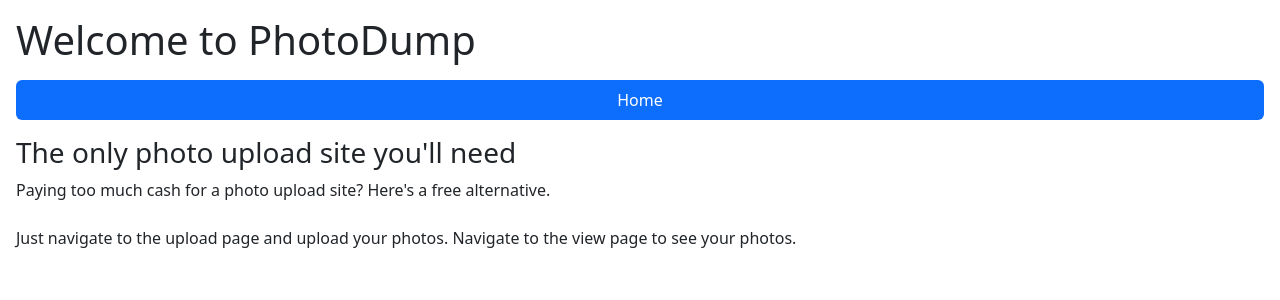
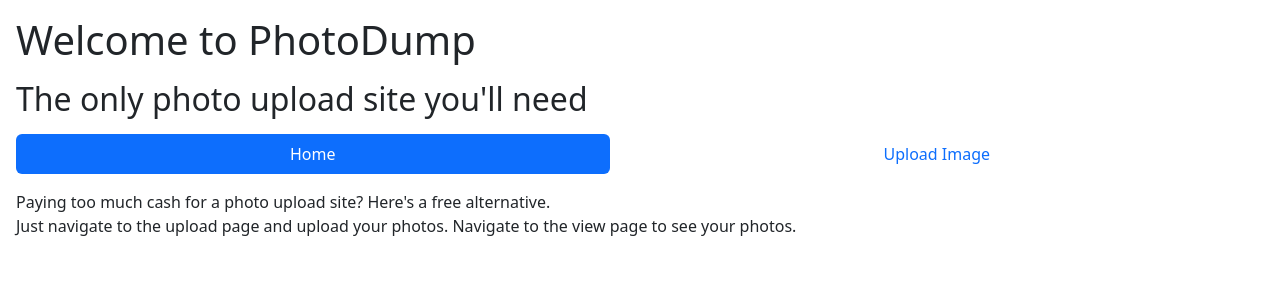
Before and after one commit to dmcet/photo-dump-frontend, a React (Vite) app: page / in a window 1280 px wide. Shown: the top 300 px of the page. Built offline with nearby package versions, Linux system fonts and the light colour scheme.

Commit message:
Add file selector

```diff
--- a/src/App.tsx
+++ b/src/App.tsx
@@ -1,5 +1,6 @@
-import {HomePage} from "./pages/HomePage.tsx";
+import HomePage from "./pages/HomePage.tsx";
 import {BrowserRouter, NavLink, Routes, Route} from "react-router-dom";
+import UploadImagePage from "./pages/UploadImagePage.tsx";
 
 const Page = {
     Home: 'Home',
@@ -11,6 +12,10 @@ const AppRoutes = {
     Home: {
         path: '/',
         component: HomePage
+    },
+    UploadImage: {
+        path: '/upload',
+        component: UploadImagePage
     }
 } as const;
 
@@ -20,25 +25,25 @@ export default function App() {
     return (
         <BrowserRouter>
             <h1 className="m-3">Welcome to PhotoDump</h1>
+            <h2 className="m-3">The only photo upload site you'll need</h2>
 
             <nav className="nav nav-pills nav-fill m-3">
-                {Object.entries(AppRoutes).map(([name, { path }]) => (
+                {Object.entries(AppRoutes).map(([name, {path}]) => (
                     <NavLink
                         key={path}
                         to={path}
-                        className={({ isActive }) =>
+                        className={({isActive}) =>
                             `nav-link ${isActive ? 'active' : ''}`
                         }
                     >
                         {Page[name as keyof typeof Page]}
                     </NavLink>
                 ))}
-
             </nav>
 
             <Routes>
-                {Object.values(AppRoutes).map(({ path, component: Component }) => (
-                    <Route key={path} path={path} element={<Component />} />
+                {Object.values(AppRoutes).map(({path, component: Component}) => (
+                    <Route key={path} path={path} element={<Component/>}/>
                 ))}
             </Routes>
 
--- a/src/pages/HomePage.tsx
+++ b/src/pages/HomePage.tsx
@@ -1,17 +1,9 @@
-export function HomePage() {
+export default function HomePage() {
     return (
         <div className="m-3">
-            <h3>The only photo upload site you'll need</h3>
-            <text>
                 Paying too much cash for a photo upload site? Here's a free alternative.
-            </text>
-            <br/>
-            <br/>
-            <text>
+                <br/>
                 Just navigate to the upload page and upload your photos. Navigate to the view page to see your photos.
-            </text>
-
-
         </div>
     )
 }
--- /dev/null
+++ b/src/pages/UploadImagePage.tsx
@@ -0,0 +1,8 @@
+export default function UploadImagePage() {
+    return (
+        <div className="m-3">
+            <label htmlFor="uploadForm" className="form-label">Select the images you want to upload</label>
+            <input type="file" className="form-control" id="uploadForm" multiple/>
+        </div>
+    )
+}
```
